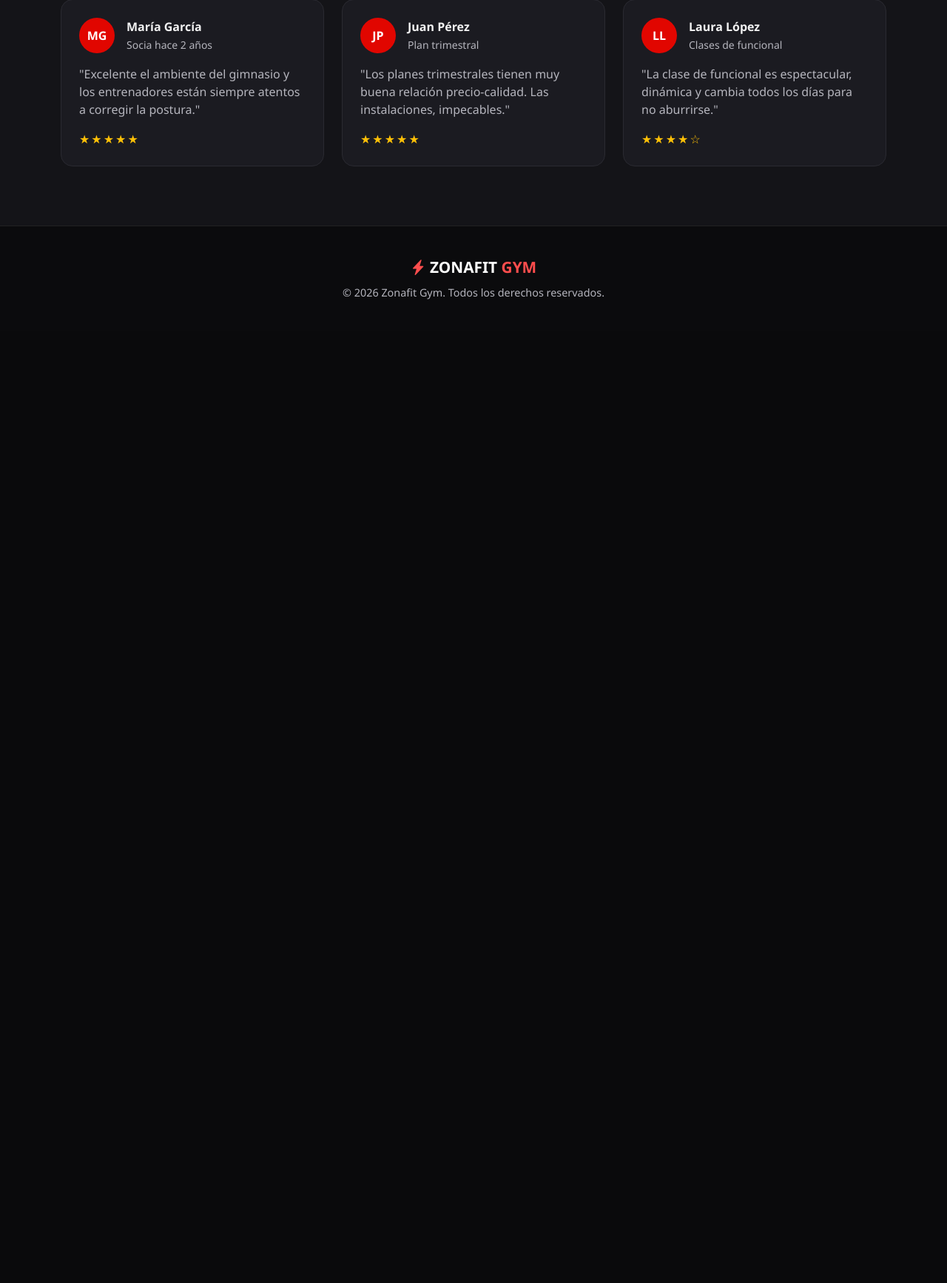
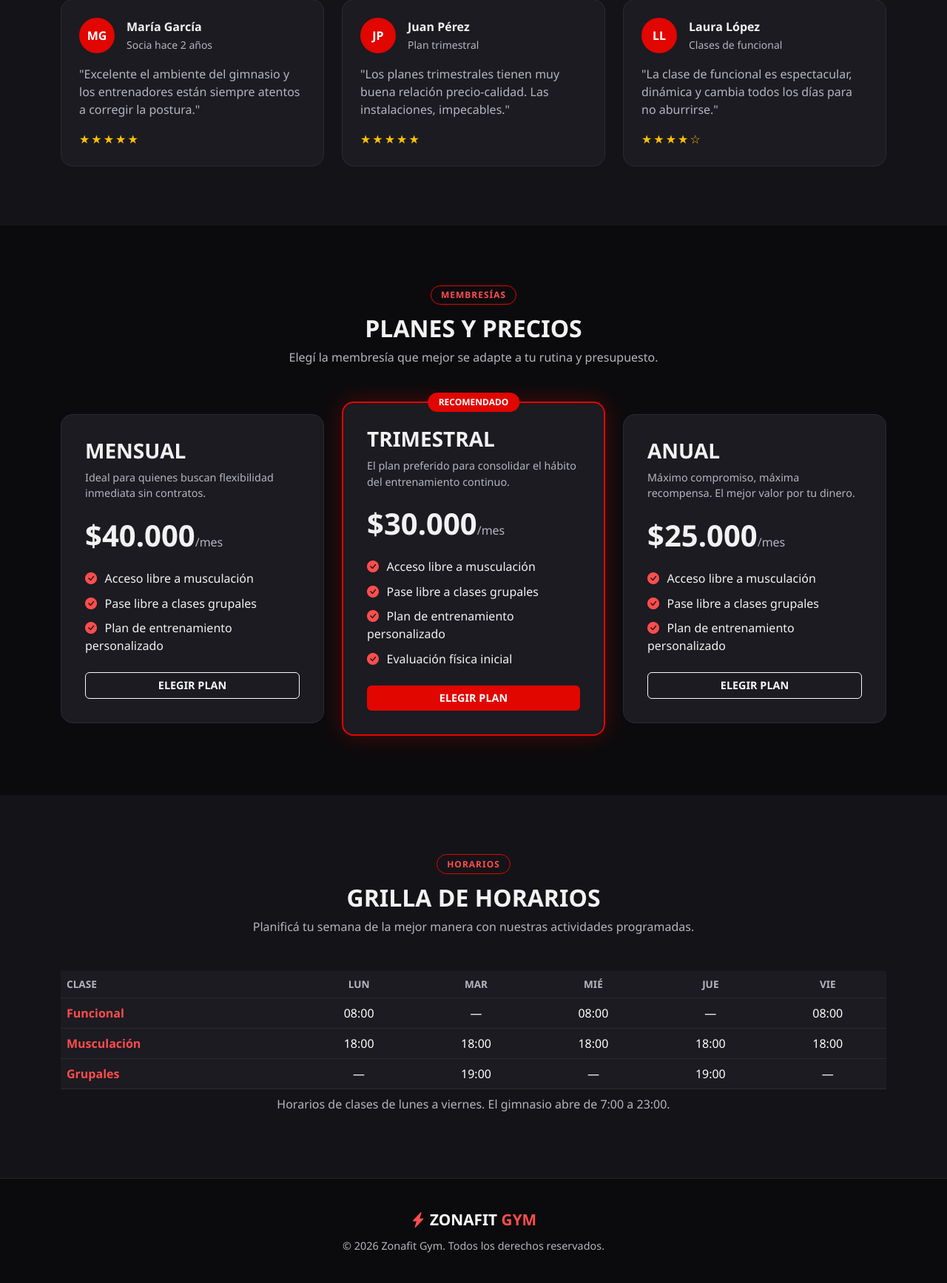
Before and after one commit to arielreynaga2662-lab/tp-sitio-gimnasio, a PHP site: page / in a window 1280 px wide. Shown: the part 2203-3938 px from the top of the page at 74% size. Before the commit the page ends 2608 px from the top, so only its background shows below. Run offline with PHP 8.4, Linux system fonts and the light colour scheme.

Commit message:
Agregar secciones Planes y Horarios

```diff
--- a/css/styles.css
+++ b/css/styles.css
@@ -256,3 +256,84 @@ a {
   color: #ffc107;
   letter-spacing: 2px;
 }
+
+/* ===== 6. Planes ===== */
+.plan {
+  position: relative;
+  background-color: var(--tarjeta);
+  border: 1px solid #2a2a31;
+  border-radius: 1rem;
+  padding: 2rem;
+}
+
+.plan-destacado {
+  border: 2px solid var(--rojo);
+  box-shadow: 0 0 30px rgba(225, 6, 0, 0.3);
+}
+
+.badge-recomendado {
+  position: absolute;
+  top: -14px;
+  left: 50%;
+  transform: translateX(-50%);
+  padding: 0.25rem 0.9rem;
+  border-radius: 999px;
+  background-color: var(--rojo);
+  color: #fff;
+  font-size: 0.75rem;
+  font-weight: 700;
+  text-transform: uppercase;
+}
+
+.plan-desc {
+  color: var(--texto-suave);
+  font-size: 0.9rem;
+}
+
+.precio {
+  font-size: 2.5rem;
+  font-weight: 800;
+}
+
+.precio span {
+  font-size: 1rem;
+  font-weight: 400;
+  color: var(--texto-suave);
+}
+
+.lista-plan {
+  list-style: none;
+  padding: 0;
+  margin-bottom: 1.5rem;
+}
+
+.lista-plan li {
+  margin-bottom: 0.6rem;
+}
+
+.lista-plan i {
+  color: var(--rojo-texto);
+  margin-right: 0.4rem;
+}
+
+/* ===== 7. Horarios ===== */
+.tabla-horarios {
+  --bs-table-bg: var(--tarjeta);
+  border-color: #2a2a31;
+}
+
+.tabla-horarios thead th {
+  color: var(--texto-suave);
+  text-transform: uppercase;
+  font-size: 0.85rem;
+}
+
+.tabla-horarios tbody th {
+  color: var(--rojo-texto);
+}
+
+.tabla-horarios caption {
+  color: var(--texto-suave);
+  caption-side: bottom;
+  text-align: center;
+}
--- a/index.html
+++ b/index.html
@@ -64,7 +64,7 @@
     </header>
 
     <main id="contenido">
-
+      <!-- 2. INICIO (HERO) -->
       <section id="inicio" class="hero">
         <div class="container">
           <div class="row align-items-center g-4 g-lg-5">
@@ -146,7 +146,7 @@
         </div>
       </section>
 
-         <!-- 4. GALERÍA -->
+      <!-- 4. GALERÍA -->
       <section id="galeria" class="seccion">
         <div class="container">
           <div class="text-center mb-5">
@@ -220,6 +220,111 @@
         </div>
       </section>
 
+      <!-- 6. PLANES Y PRECIOS -->
+      <section id="planes" class="seccion">
+        <div class="container">
+          <div class="text-center mb-5">
+            <p class="etiqueta">Membresías</p>
+            <h2>Planes y precios</h2>
+            <p class="subtitulo">Elegí la membresía que mejor se adapte a tu rutina y presupuesto.</p>
+          </div>
+          <div class="row g-4 align-items-center">
+            <div class="col-md-4">
+              <article class="plan h-100">
+                <h3>Mensual</h3>
+                <p class="plan-desc">Ideal para quienes buscan flexibilidad inmediata sin contratos.</p>
+                <p class="precio">$40.000<span>/mes</span></p>
+                <ul class="lista-plan">
+                  <li><i class="bi bi-check-circle-fill" aria-hidden="true"></i> Acceso libre a musculación</li>
+                  <li><i class="bi bi-check-circle-fill" aria-hidden="true"></i> Pase libre a clases grupales</li>
+                  <li><i class="bi bi-check-circle-fill" aria-hidden="true"></i> Plan de entrenamiento personalizado</li>
+                </ul>
+                <a href="#contacto" class="btn btn-outline-light w-100">Elegir plan <span class="visually-hidden">Mensual</span></a>
+              </article>
+            </div>
+            <div class="col-md-4">
+              <article class="plan plan-destacado h-100">
+                <span class="badge-recomendado">Recomendado</span>
+                <h3>Trimestral</h3>
+                <p class="plan-desc">El plan preferido para consolidar el hábito del entrenamiento continuo.</p>
+                <p class="precio">$30.000<span>/mes</span></p>
+                <ul class="lista-plan">
+                  <li><i class="bi bi-check-circle-fill" aria-hidden="true"></i> Acceso libre a musculación</li>
+                  <li><i class="bi bi-check-circle-fill" aria-hidden="true"></i> Pase libre a clases grupales</li>
+                  <li><i class="bi bi-check-circle-fill" aria-hidden="true"></i> Plan de entrenamiento personalizado</li>
+                  <li><i class="bi bi-check-circle-fill" aria-hidden="true"></i> Evaluación física inicial</li>
+                </ul>
+                <a href="#contacto" class="btn btn-zona w-100">Elegir plan <span class="visually-hidden">Trimestral</span></a>
+              </article>
+            </div>
+            <div class="col-md-4">
+              <article class="plan h-100">
+                <h3>Anual</h3>
+                <p class="plan-desc">Máximo compromiso, máxima recompensa. El mejor valor por tu dinero.</p>
+                <p class="precio">$25.000<span>/mes</span></p>
+                <ul class="lista-plan">
+                  <li><i class="bi bi-check-circle-fill" aria-hidden="true"></i> Acceso libre a musculación</li>
+                  <li><i class="bi bi-check-circle-fill" aria-hidden="true"></i> Pase libre a clases grupales</li>
+                  <li><i class="bi bi-check-circle-fill" aria-hidden="true"></i> Plan de entrenamiento personalizado</li>
+                </ul>
+                <a href="#contacto" class="btn btn-outline-light w-100">Elegir plan <span class="visually-hidden">Anual</span></a>
+              </article>
+            </div>
+          </div>
+        </div>
+      </section>
+
+      <!-- 7. HORARIOS -->
+      <section id="horarios" class="seccion seccion-oscura">
+        <div class="container">
+          <div class="text-center mb-5">
+            <p class="etiqueta">Horarios</p>
+            <h2>Grilla de horarios</h2>
+            <p class="subtitulo">Planificá tu semana de la mejor manera con nuestras actividades programadas.</p>
+          </div>
+          <div class="table-responsive">
+            <table class="table table-dark tabla-horarios align-middle text-center mb-0">
+              <caption>Horarios de clases de lunes a viernes. El gimnasio abre de 7:00 a 23:00.</caption>
+              <thead>
+                <tr>
+                  <th scope="col" class="text-start">Clase</th>
+                  <th scope="col">Lun</th>
+                  <th scope="col">Mar</th>
+                  <th scope="col">Mié</th>
+                  <th scope="col">Jue</th>
+                  <th scope="col">Vie</th>
+                </tr>
+              </thead>
+              <tbody>
+                <tr>
+                  <th scope="row" class="text-start">Funcional</th>
+                  <td>08:00</td>
+                  <td>—</td>
+                  <td>08:00</td>
+                  <td>—</td>
+                  <td>08:00</td>
+                </tr>
+                <tr>
+                  <th scope="row" class="text-start">Musculación</th>
+                  <td>18:00</td>
+                  <td>18:00</td>
+                  <td>18:00</td>
+                  <td>18:00</td>
+                  <td>18:00</td>
+                </tr>
+                <tr>
+                  <th scope="row" class="text-start">Grupales</th>
+                  <td>—</td>
+                  <td>19:00</td>
+                  <td>—</td>
+                  <td>19:00</td>
+                  <td>—</td>
+                </tr>
+              </tbody>
+            </table>
+          </div>
+        </div>
+      </section>
     </main>
 
     <!-- 10. PIE DE PÁGINA -->
```
